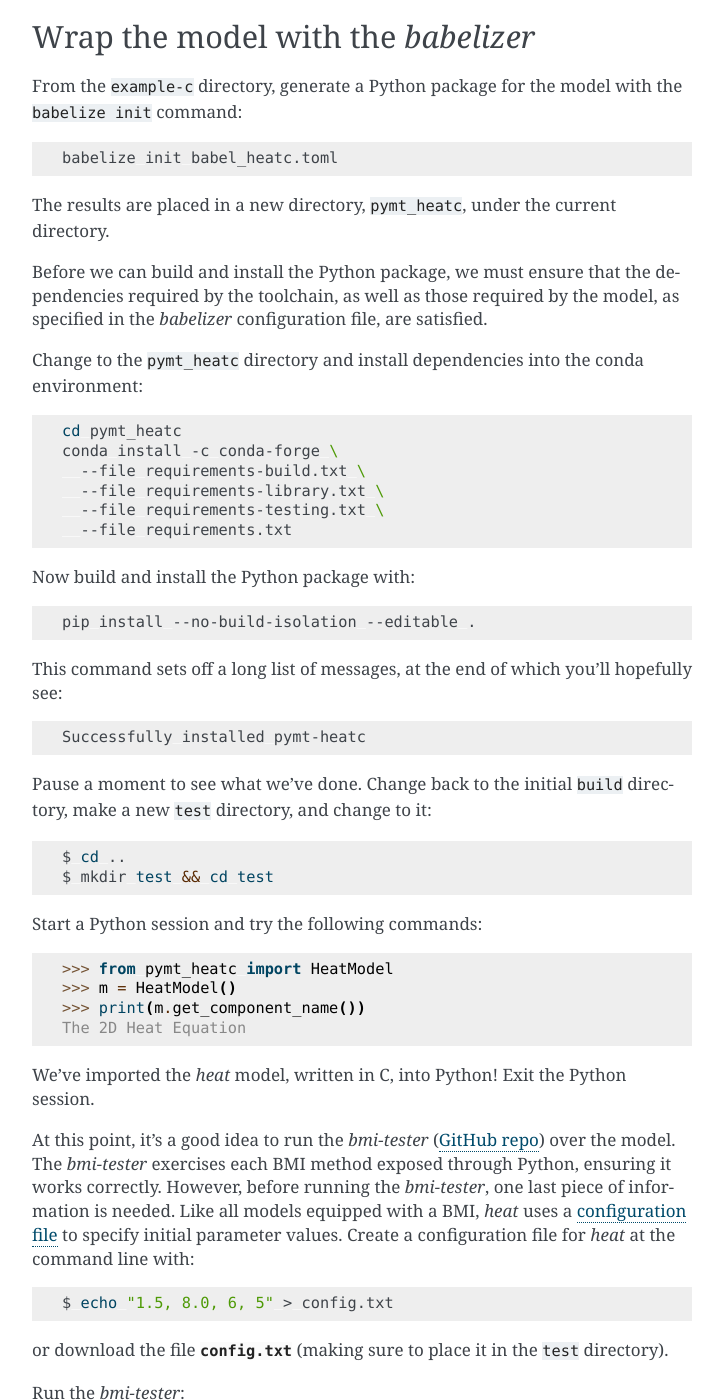
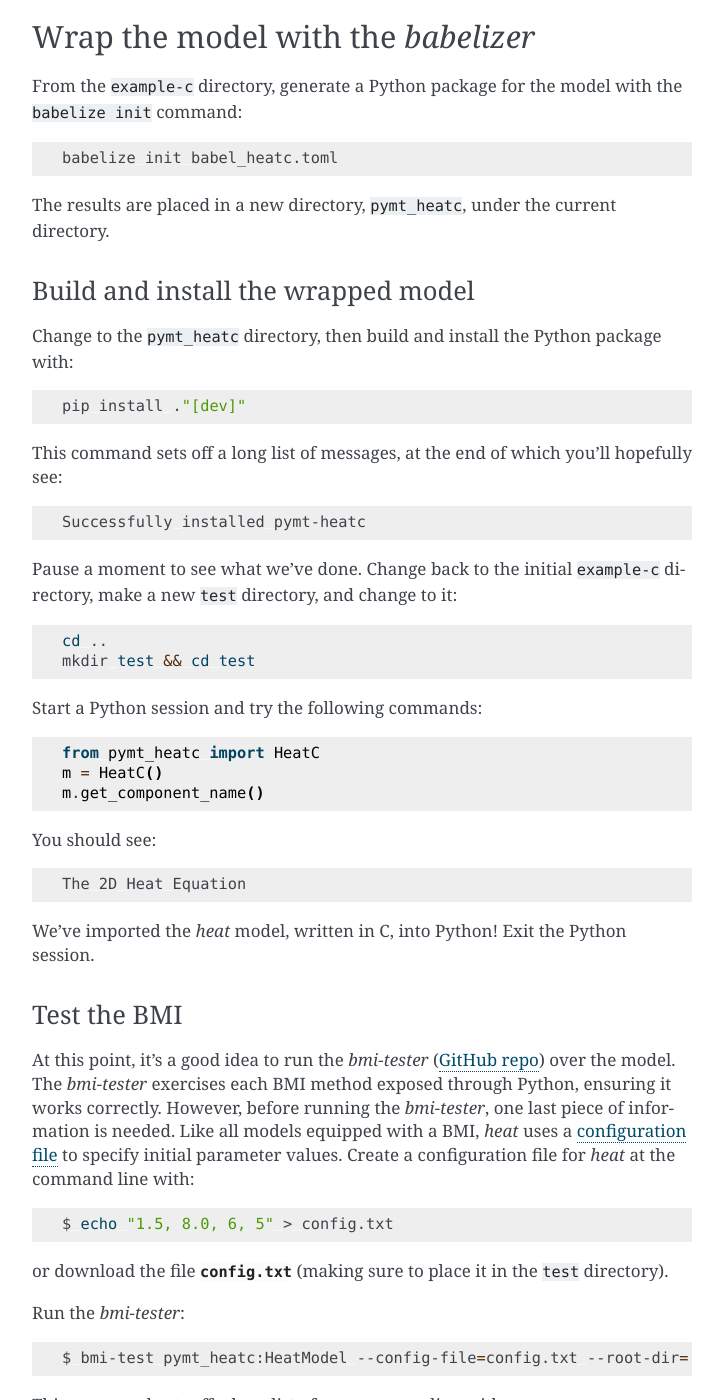
Before and after one commit to csdms/babelizer, a Sphinx documentation site: the page built from docs/source/example-c.rst, in a window 1280 px wide and 1400 px high, scrolled down 4026 px. Shown: the whole window, without its empty margins (388-1112 px from the left). Built offline with Sphinx 7.4.7, drawn with Linux system fonts in a browser that asks for light colours; pages that are not in the unit, such as notebooks, are missing from menus.

Commit message:
Update C example through installation
[skip ci]

```diff
--- a/docs/source/example-c.rst
+++ b/docs/source/example-c.rst
@@ -167,29 +167,15 @@ generate a Python package for the model with the ``babelize init`` command:
 The results are placed in a new directory, ``pymt_heatc``,
 under the current directory.
 
-Before we can build and install the Python package,
-we must ensure that the dependencies required by the toolchain,
-as well as those required by the model,
-as specified in the *babelizer* configuration file,
-are satisfied.
+Build and install the wrapped model
+...................................
 
-Change to the ``pymt_heatc`` directory and install dependencies
-into the conda environment:
+Change to the ``pymt_heatc`` directory,
+then build and install the Python package with:
 
 .. code:: bash
 
-  cd pymt_heatc
-  conda install -c conda-forge \
-    --file requirements-build.txt \
-    --file requirements-library.txt \
-    --file requirements-testing.txt \
-    --file requirements.txt
-
-Now build and install the Python package with:
-
-.. code:: bash
-
-  pip install --no-build-isolation --editable .
+  pip install ."[dev]"
 
 This command sets off a long list of messages,
 at the end of which you'll hopefully see:
@@ -199,28 +185,36 @@ at the end of which you'll hopefully see:
   Successfully installed pymt-heatc
 
 Pause a moment to see what we've done.
-Change back to the initial ``build`` directory,
+Change back to the initial ``example-c`` directory,
 make a new ``test`` directory,
 and change to it:
 
 .. code:: bash
 
-  $ cd ..
-  $ mkdir test && cd test
+  cd ..
+  mkdir test && cd test
 
 Start a Python session and try the following commands:
 
 .. code:: python
 
-  >>> from pymt_heatc import HeatModel
-  >>> m = HeatModel()
-  >>> print(m.get_component_name())
+  from pymt_heatc import HeatC
+  m = HeatC()
+  m.get_component_name()
+
+You should see:
+
+.. code:: bash
+
   The 2D Heat Equation
 
 We've imported the *heat* model,
 written in C,
 into Python!
 Exit the Python session.
+
+Test the BMI
+............
 
 At this point,
 it's a good idea to run the *bmi-tester* (`GitHub repo <bmi-tester>`_)
```
